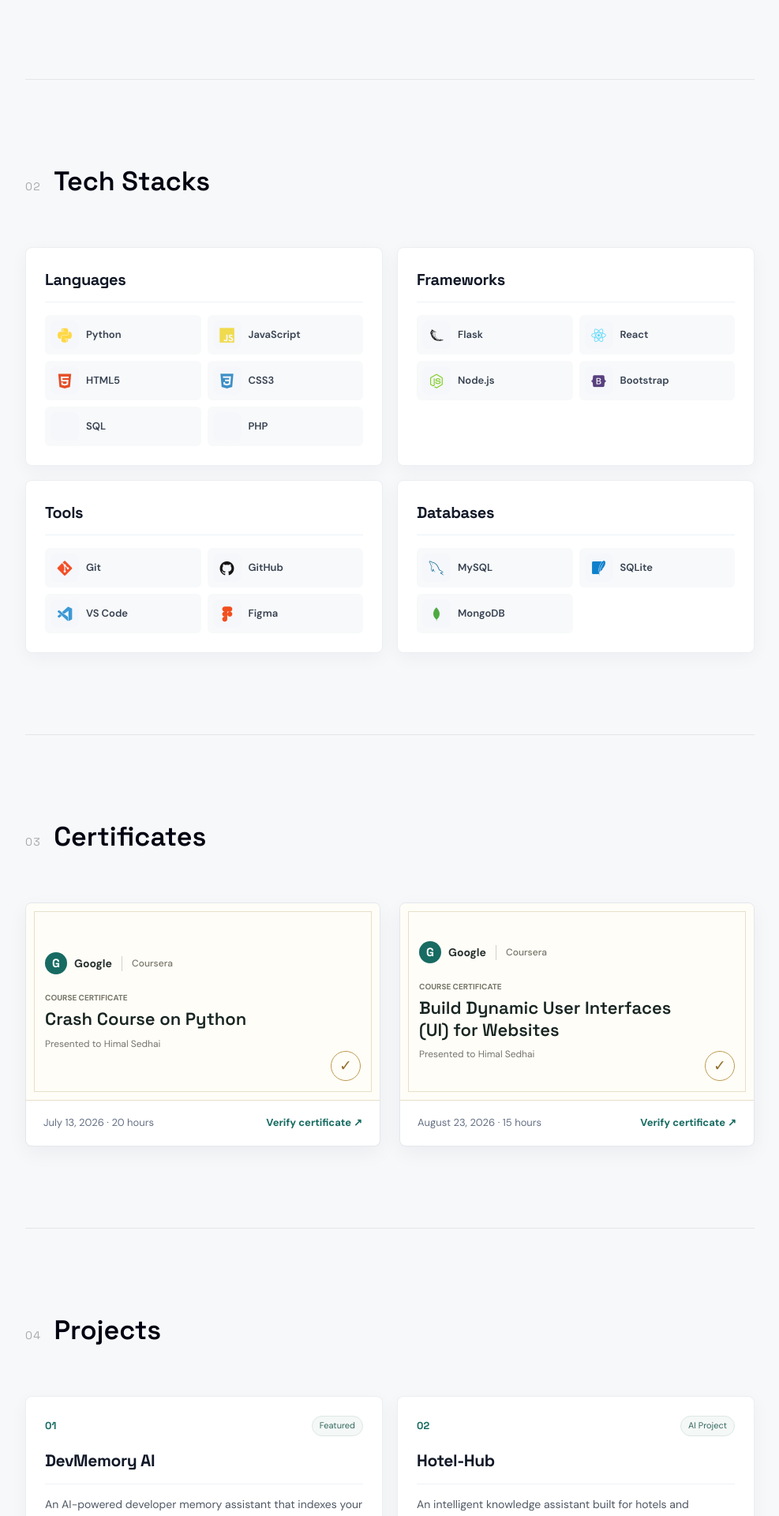
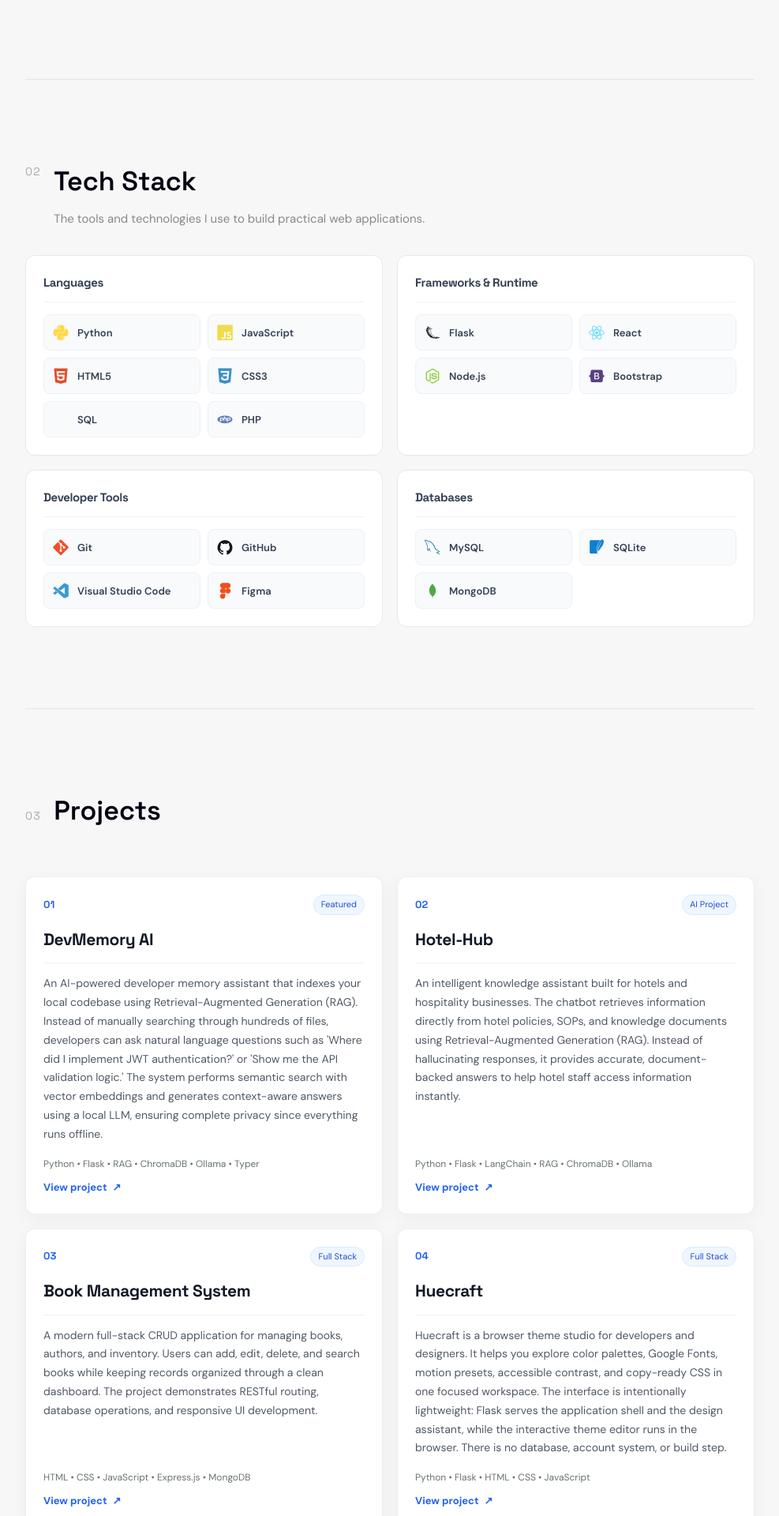
Before and after one commit to Himalsed/Himalweb1.0, a Flask app: page / in a window 1280 px wide. Shown: the part 1440-3360 px from the top of the page at 79% size, without its empty margins (276-1263 px from the left). Run offline with Flask 3, Linux system fonts and the light colour scheme.

Commit message:
Remove certificate section and finalize portfolio polish

```diff
--- a/app.py
+++ b/app.py
@@ -57,12 +57,12 @@ TECH_STACKS = [
             {"name": "HTML5", "icon": "devicon-html5-plain colored"},
             {"name": "CSS3", "icon": "devicon-css3-plain colored"},
             {"name": "SQL", "icon": "devicon-azuresqldatabase-plain colored"},
-            {"name":"PHP","icon":"devicon-php-colored"}
+            {"name":"PHP","icon":"devicon-php-plain colored"}
 
         ],
     },
     {
-        "category": "Frameworks",
+        "category": "Frameworks & Runtime",
         "skills": [
             {"name": "Flask", "icon": "devicon-flask-original colored"},
             {"name": "React", "icon": "devicon-react-original colored"},
@@ -71,11 +71,11 @@ TECH_STACKS = [
         ],
     },
     {
-        "category": "Tools",
+        "category": "Developer Tools",
         "skills": [
             {"name": "Git", "icon": "devicon-git-plain colored"},
             {"name": "GitHub", "icon": "devicon-github-original colored"},
-            {"name": "VS Code", "icon": "devicon-vscode-plain colored"},
+            {"name": "Visual Studio Code", "icon": "devicon-vscode-plain colored"},
             {"name": "Figma", "icon": "devicon-figma-plain colored"},
 
         ],
@@ -87,25 +87,6 @@ TECH_STACKS = [
             {"name": "SQLite", "icon": "devicon-sqlite-plain colored"},
             {"name": "MongoDB", "icon": "devicon-mongodb-plain colored"}
         ],
-    },
-]
-
-CERTIFICATES = [
-    {
-        "title": "Crash Course on Python",
-        "issuer": "Google",
-        "platform": "Coursera",
-        "date": "July 13, 2026",
-        "duration": "20 hours",
-        "link": "https://coursera.org/share/25c3fd8dc708ac2f08192295c31fef1b",
-    },
-    {
-        "title": "Build Dynamic User Interfaces (UI) for Websites",
-        "issuer": "Google",
-        "platform": "Coursera",
-        "date": "August 23, 2026",
-        "duration": "15 hours",
-        "link": "https://coursera.org/share/d5b3710a626bd558bfd54880c4768b74",
     },
 ]
 
@@ -185,7 +166,6 @@ def home():
         profile=PROFILE,
         about=ABOUT,
         tech_stacks=TECH_STACKS,
-        certificates=CERTIFICATES,
         projects=PROJECTS,
     )
 
--- a/static/css/style.css
+++ b/static/css/style.css
@@ -703,10 +703,10 @@ button{font:inherit;cursor:pointer;border:none;background:none;}
 :root{
   color-scheme:light;
   --ink:#101522;
-  --muted:#667085;
-  --paper:#f7f8fa;
-  --line:#e3e7ed;
-  --accent:#176b62;
+  --muted:#888;
+  --paper:#f7f7f8;
+  --line:#e5e5e5;
+  --accent:#2563eb;
   --rail-width:260px;
 }
 
@@ -719,8 +719,8 @@ body{
   background:var(--paper);
 }
 
-.sidenav{width:var(--rail-width);background:#111923;}
-.mobile-bar{background:#111923;}
+.sidenav{width:var(--rail-width);background:#01041f;}
+.mobile-bar{background:#111;}
 .content{margin-left:var(--rail-width);width:calc(100% - var(--rail-width));}
 .section,.hero{width:min(1100px,calc(100% - 96px));}
 .hero__title{font-size:56px;}
@@ -751,7 +751,7 @@ body{
 .contact__list a:focus-visible,
 .card__link:focus-visible,
 .mobile-bar__toggle:focus-visible{
-  outline:3px solid #6ec7b8;
+  outline:3px solid #60a5fa;
   outline-offset:4px;
 }
 
@@ -775,122 +775,6 @@ body{
 
 .form__input:focus{border-color:var(--accent);box-shadow:0 1px 0 var(--accent);}
 
-.certificate-grid{
-  display:grid;
-  grid-template-columns:repeat(2,minmax(0,1fr));
-  gap:24px;
-  margin-top:40px;
-}
-
-.certificate-card{
-  min-width:0;
-  overflow:hidden;
-  border:1px solid var(--line);
-  border-radius:8px;
-  background:#fff;
-  box-shadow:0 8px 26px rgba(15,23,42,.05);
-  transition:transform .25s ease,box-shadow .25s ease;
-}
-
-.certificate-card:hover{transform:translateY(-4px);box-shadow:0 16px 34px rgba(15,23,42,.1);}
-
-.certificate-card__preview{
-  position:relative;
-  min-height:250px;
-  padding:24px;
-  display:flex;
-  flex-direction:column;
-  align-items:flex-start;
-  justify-content:center;
-  background:#fffdf7;
-  border-bottom:1px solid #e7dfca;
-}
-
-.certificate-card__preview::before{
-  content:"";
-  position:absolute;
-  inset:10px;
-  border:1px solid #e7dfca;
-  pointer-events:none;
-}
-
-.certificate-card__issuer,
-.certificate-card__eyebrow,
-.certificate-card__title,
-.certificate-card__recipient{position:relative;z-index:1;}
-
-.certificate-card__issuer{
-  display:flex;
-  align-items:center;
-  gap:9px;
-  margin-bottom:22px;
-  color:#26302f;
-  font-size:14px;
-  font-weight:700;
-}
-
-.certificate-card__mark{
-  width:28px;
-  height:28px;
-  display:grid;
-  place-items:center;
-  border-radius:50%;
-  background:#176b62;
-  color:#fff;
-  font-family:'Space Grotesk',sans-serif;
-  font-size:15px;
-}
-
-.certificate-card__platform{
-  margin-left:3px;
-  padding-left:12px;
-  border-left:1px solid #d6d1c5;
-  color:#777669;
-  font-size:12px;
-  font-weight:500;
-}
-
-.certificate-card__eyebrow{margin-bottom:5px;color:#777669;font-size:10px;font-weight:700;text-transform:uppercase;}
-
-.certificate-card__title{
-  max-width:380px;
-  margin:0 42px 8px 0;
-  color:#172522;
-  font-family:'Space Grotesk',sans-serif;
-  font-size:22px;
-  line-height:1.25;
-  overflow-wrap:anywhere;
-}
-
-.certificate-card__recipient{color:#74756f;font-size:12px;}
-
-.certificate-card__seal{
-  position:absolute;
-  right:24px;
-  bottom:24px;
-  width:38px;
-  height:38px;
-  display:grid;
-  place-items:center;
-  border:1px solid #bc9a52;
-  border-radius:50%;
-  color:#92712e;
-  font-size:19px;
-}
-
-.certificate-card__details{
-  display:flex;
-  align-items:center;
-  justify-content:space-between;
-  flex-wrap:wrap;
-  gap:12px;
-  padding:18px 22px;
-}
-
-.certificate-card__meta{color:var(--muted);font-size:13px;}
-.certificate-card__link{color:var(--accent);font-size:13px;font-weight:700;}
-.certificate-card__link:hover{text-decoration:underline;text-underline-offset:4px;}
-
 #tech .card-grid,
 #projects .card-grid{
   grid-template-columns:repeat(2,minmax(0,1fr));
@@ -898,36 +782,70 @@ body{
   margin-top:0;
 }
 
-#tech .card,
+#tech .tech__head{
+  align-items:flex-start;
+  margin-bottom:34px;
+}
+
+#tech .tech__head .section__num{padding-top:5px;}
+
+#tech .tech__heading{display:grid;gap:8px;}
+
+#tech .tech__description{
+  max-width:620px;
+  color:var(--muted);
+  font-size:15px;
+  line-height:1.6;
+}
+
+#tech .tech__card,
 #projects .card--project{
   min-width:0;
-  padding:24px;
-  border-radius:8px;
+  padding:22px;
+  border-radius:12px;
   box-shadow:0 6px 22px rgba(15,23,42,.045);
 }
 
-#tech .card::before,
-#projects .card--project::before{background:linear-gradient(90deg,#176b62,#63a995);}
+#tech .tech__card{
+  border-color:#e4e8f0;
+  box-shadow:none;
+  transition:transform .22s ease,border-color .22s ease,background-color .22s ease,box-shadow .22s ease;
+}
+
+#tech .tech__card::before{display:none;}
+
+#tech .tech__card.card:hover{
+  transform:translateY(-2px);
+  border-color:#cbd5e1;
+  background:#fff;
+  box-shadow:0 6px 18px rgba(15,23,42,.045);
+}
+
+#projects .card--project::before{background:linear-gradient(90deg,#2563eb,#60a5fa);}
 
 #tech .card:hover,
 #projects .card--project:hover{transform:translateY(-4px);box-shadow:0 14px 32px rgba(15,23,42,.1);}
 
-#tech .card__title{margin-bottom:16px;padding-bottom:12px;font-size:20px;}
+#tech .tech__category{margin-bottom:15px;padding-bottom:12px;color:#344054;font-size:15px;font-weight:700;}
 
-#tech .card__list{display:grid;grid-template-columns:repeat(2,minmax(0,1fr));gap:8px;}
+#tech .tech__items{display:grid;grid-template-columns:repeat(auto-fit,minmax(132px,1fr));gap:9px;}
 
-#tech .card__item{
+#tech .tech__item{
   min-width:0;
-  gap:9px;
+  min-height:46px;
+  gap:10px;
   margin:0;
-  padding:7px;
-  border-radius:6px;
-  background:#f7f9fa;
+  padding:8px 10px;
+  border:1px solid #edf0f5;
+  border-radius:8px;
+  background:#f8fafc;
+  transition:background-color .2s ease,border-color .2s ease,transform .2s ease;
 }
 
-#tech .card__item:hover{transform:translateY(-2px);background:#eef4f3;}
-#tech .skill-icon{width:36px;height:36px;border-radius:8px;font-size:19px;}
-#tech .skill-name{min-width:0;font-size:13px;overflow-wrap:anywhere;}
+#tech .tech__item:hover{transform:translateY(-1px);border-color:#dbe4f3;background:#e8f1ff;}
+#tech .tech__item .skill-icon{width:22px;height:22px;flex:none;border-radius:0;background:transparent;font-size:20px;transition:transform .2s ease;}
+#tech .tech__item:hover .skill-icon{background:transparent;transform:scale(1.05);}
+#tech .tech__item .skill-name{min-width:0;color:#344054;font-size:13px;font-weight:600;line-height:1.35;overflow-wrap:anywhere;}
 
 #projects .card--project{display:flex;flex-direction:column;min-height:340px;}
 
@@ -936,10 +854,10 @@ body{
 
 .project-card__status{
   padding:4px 9px;
-  border:1px solid #dce8e4;
+  border:1px solid #dbeafe;
   border-radius:999px;
-  background:#f4f8f6;
-  color:#34685e;
+  background:#eff6ff;
+  color:#1d4ed8;
   font-size:11px;
   line-height:1.4;
 }
@@ -962,9 +880,6 @@ body{
 #projects .card__link span{transition:transform .2s ease;}
 #projects .card__link:hover span{transform:translate(2px,-2px);}
 
-.certificate-grid{opacity:0;transform:translateY(24px);transition:.7s ease;}
-.certificate-grid.is-visible{opacity:1;transform:none;}
-
 @media (max-width:860px){
   body{display:block;}
   .mobile-bar{display:flex;}
@@ -972,7 +887,7 @@ body{
   .sidenav.is-open{transform:translateX(0);}
   .sidenav__scrim.is-visible{display:block;position:fixed;inset:0;background:rgba(10,16,24,.52);z-index:90;}
   .content{width:100%;margin-left:0;padding-top:64px;}
-  .about__grid,.contact__grid,.card-grid,.certificate-grid{grid-template-columns:1fr;gap:40px;}
+  .about__grid,.contact__grid,.card-grid{grid-template-columns:1fr;gap:40px;}
   .hero__main{flex-direction:column-reverse;align-items:flex-start;gap:40px;}
   .hero__image{align-self:center;}
 }
@@ -1003,13 +918,10 @@ body{
   .hero__image{width:200px;height:200px;}
   .hero__bottom{gap:20px 28px;}
   .hero__stat-num{font-size:21px;}
-  .card-grid,.certificate-grid{gap:18px;margin-top:28px;}
+  .card-grid{gap:18px;margin-top:28px;}
   .card{padding:22px;border-radius:8px;}
   #tech .card-grid,#projects .card-grid{grid-template-columns:1fr;}
   #projects .card--project{min-height:0;}
-  .certificate-card__preview{min-height:230px;padding:22px;}
-  .certificate-card__title{font-size:20px;}
-  .certificate-card__details{padding:16px 18px;}
   .timeline{padding:20px;}
   .contact__grid{gap:32px;}
   .footer{margin-top:64px;}
--- a/templates/index.html
+++ b/templates/index.html
@@ -35,7 +35,7 @@
     <meta property="og:description"
           content="Portfolio showcasing Python, Flask, AI, RAG, Machine Learning, and Full Stack Development projects.">
 
-    <link rel="stylesheet" href="{{ url_for('static', filename='css/style.css') }}?v=2">
+    <link rel="stylesheet" href="{{ url_for('static', filename='css/style.css') }}?v=3">
 
 </head>
 <body>
@@ -60,7 +60,6 @@
       <li><a href="#home" class="sidenav__link is-active" data-section="home">Home</a></li>
       <li><a href="#about" class="sidenav__link" data-section="about">About&nbsp;Me</a></li>
       <li><a href="#tech" class="sidenav__link" data-section="tech">Tech&nbsp;Stacks</a></li>
-      <li><a href="#certificates" class="sidenav__link" data-section="certificates">Certificates</a></li>
       <li><a href="#projects" class="sidenav__link" data-section="projects">Projects</a></li>
       <li><a href="#contact" class="sidenav__link" data-section="contact">Contact</a></li>
     </ul>
@@ -79,7 +78,7 @@
     <section id="home" class="section hero">
       <div class="hero__top">
         <p class="hero__eyebrow">Portfolio&nbsp;/&nbsp;{{ profile.location }}</p>
-        <p class="hero__index">00 — 05</p>
+        <p class="hero__index">00 — 04</p>
       </div>
 
       <div class="hero__main">
@@ -143,63 +142,35 @@
     </section>
 
     <section id="tech" class="section">
-  <div class="section__head">
+      <div class="section__head tech__head">
         <span class="section__num">02</span>
-    <h2 class="section__title">Tech Stacks</h2>
+        <div class="tech__heading">
+          <h2 class="section__title">Tech Stack</h2>
+          <p class="tech__description">The tools and technologies I use to build practical web applications.</p>
+        </div>
       </div>
 
-  <div class="card-grid">
+      <div class="card-grid tech__grid">
         {% for stack in tech_stacks %}
-    <div class="card">
-      <h3 class="card__title">{{ stack.category }}</h3>
-      <ul class="card__list">
+        <article class="card tech__card">
+          <h3 class="card__title tech__category">{{ stack.category }}</h3>
+          <ul class="card__list tech__items" aria-label="{{ stack.category }}">
             {% for item in stack.skills %}
-        <li class="card__item">
-          <i class="{{ item.icon }} skill-icon"></i>
+            <li class="card__item tech__item">
+              <i class="{{ item.icon }} skill-icon" aria-hidden="true"></i>
               <span class="skill-name">{{ item.name }}</span>
             </li>
             {% endfor %}
           </ul>
-    </div>
+        </article>
         {% endfor %}
       </div>
     </section>
 
 
-    <section id="certificates" class="section">
+    <section id="projects" class="section">
       <div class="section__head">
         <span class="section__num">03</span>
-        <h2 class="section__title">Certificates</h2>
-      </div>
-
-      <div class="certificate-grid">
-        {% for certificate in certificates %}
-        <article class="certificate-card">
-          <div class="certificate-card__preview" aria-label="{{ certificate.title }} certificate preview">
-            <div class="certificate-card__issuer">
-              <span class="certificate-card__mark" aria-hidden="true">G</span>
-              <span>{{ certificate.issuer }}</span>
-              <span class="certificate-card__platform">{{ certificate.platform }}</span>
-            </div>
-            <p class="certificate-card__eyebrow">Course Certificate</p>
-            <h3 class="certificate-card__title">{{ certificate.title }}</h3>
-            <p class="certificate-card__recipient">Presented to {{ profile.name }}</p>
-            <div class="certificate-card__seal" aria-hidden="true">✓</div>
-          </div>
-          <div class="certificate-card__details">
-            <p class="certificate-card__meta">{{ certificate.date }} <span aria-hidden="true">·</span> {{ certificate.duration }}</p>
-            <a class="certificate-card__link" href="{{ certificate.link }}" target="_blank" rel="noopener noreferrer">
-              Verify certificate <span aria-hidden="true">↗</span>
-            </a>
-          </div>
-        </article>
-        {% endfor %}
-      </div>
-    </section>
-
-    <section id="projects" class="section">
-      <div class="section__head">
-        <span class="section__num">04</span>
         <h2 class="section__title">Projects</h2>
       </div>
 
@@ -222,7 +193,7 @@
 
     <section id="contact" class="section">
       <div class="section__head">
-        <span class="section__num">05</span>
+        <span class="section__num">04</span>
         <h2 class="section__title">Contact</h2>
       </div>
 
```
Lines whose indentation alone changed are shown as unchanged.
